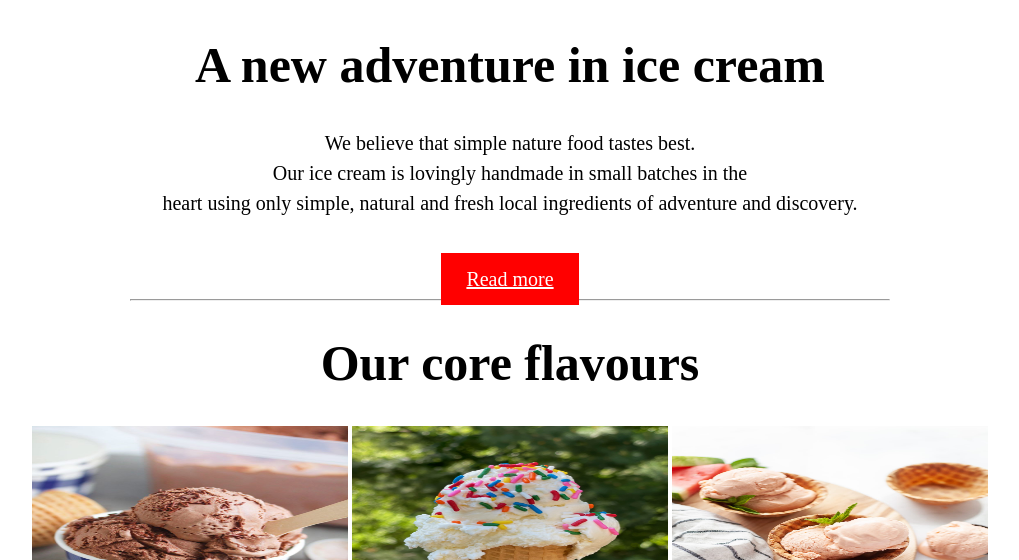
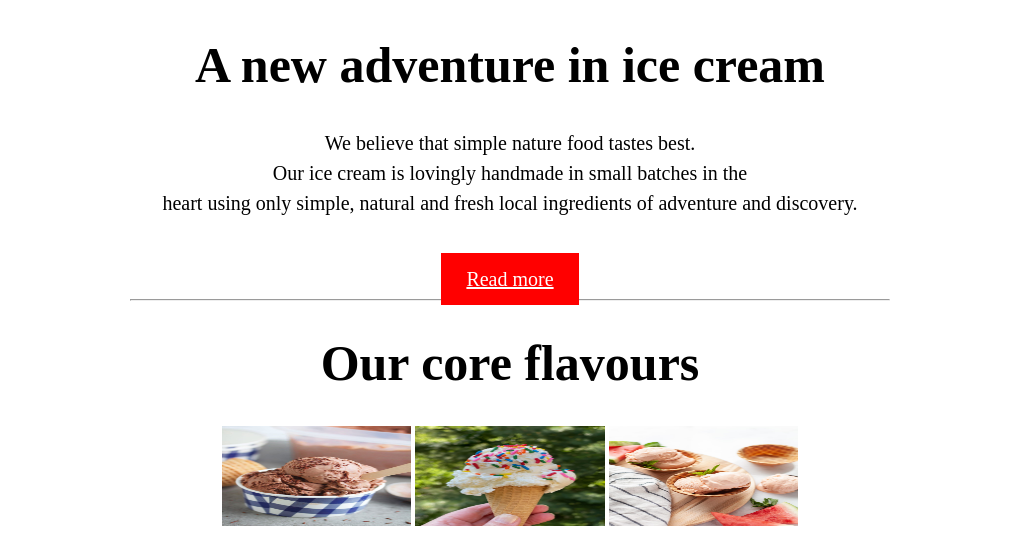
Before and after one commit to shreyasiri21/icecream, a plain HTML site: page index.html in a window 1280 px wide. Shown: the part 230-790 px from the top of the page, without its empty margins (130-1149 px from the left). Drawn offline with Linux system fonts and the light colour scheme.

Commit message:
Update index.html

```diff
--- a/index.html
+++ b/index.html
@@ -23,9 +23,9 @@
 
 <h1 style="font-size:50px; text-align: center;">Our core flavours</h1>
 <div style="text-align: center;">
-  <img style="width: 25%;" src="chocolate.html.jpg" height="200" width="200">
-  <img style="width: 25%;" src="Vanilla.html.jpeg" height="200" width="200">
-  <img style="width: 25%;" src="watermelon.html.jpg" height="200" width="200">
+  <img style="width: 15%;" src="chocolate.html.jpg" height="100" width="100">
+  <img style="width: 15%;" src="Vanilla.html.jpeg" height="100" width="100">
+  <img style="width: 15%;" src="watermelon.html.jpg" height="100" width="100">
 </div>
 
 <h1 style="font-size:50px; text-align: center;">Services</h1>
```
